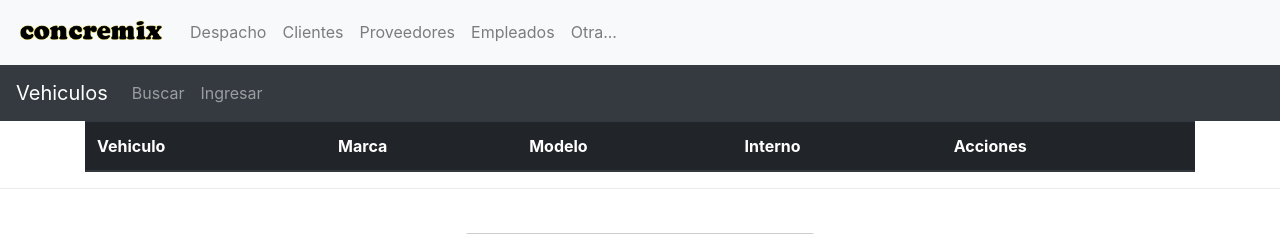
After one commit to ivandmz/sistemaEmpleadoConcremix, a Django app: template sistemaEmpleadosConcremix/templates/gestionEmpleados/planilla_vehiculos.html in a window 1280 px wide. The commit adds this page. Shown: the top 234 px of the page. Run offline with Django 4.2, Linux system fonts and the light colour scheme; the template is opened without the code that fills it, so the values that code supplies are empty; parts of the project's set-up code (start-up, migrations or seed data) failed here and were passed over; some libraries are stand-ins or nearby versions.

Commit message:
vehiculos y arreglos a empleados

```diff
--- a/sistemaEmpleadosConcremix/gestionEmpleados/forms.py
+++ b/sistemaEmpleadosConcremix/gestionEmpleados/forms.py
@@ -14,3 +14,9 @@ class FormuCrearEmpleado(forms.Form):
     vehiculo=forms.CharField(required=False)
     recinto=forms.CharField(required=False)
     activo=forms.BooleanField(required=False)
+
+class FormuCrearVehiculo(forms.Form):
+    nombre_vehiculo=forms.CharField(max_length=100)
+    marca=forms.CharField(max_length=100)
+    modelo=forms.IntegerField()
+    interno=forms.IntegerField()
--- a/sistemaEmpleadosConcremix/gestionEmpleados/urls.py
+++ b/sistemaEmpleadosConcremix/gestionEmpleados/urls.py
@@ -8,8 +8,15 @@ urlpatterns=[
     path('busqueda/',views.busqueda_empleados,name="Busqueda empleados"),
     path('busqueda/buscar_empleado/',views.buscar_empleado,name="Buscar empleado"),
     path('crear/',views.crear_empleado,name="Nuevo empleado"),
-    # path('crear/crear_empleado',views.crear_empleado,name="Ingresar empleado"),
     path('editar/<int:id>/',views.editar_empleado,name="Editar empleado"),
     path('alta_baja/<int:id>/',views.alta_baja,name="Alta_baja"),
+    path('vehiculos/',views.planilla_vehiculos, name="Vehiculos"),
+    path('vehiculos/busqueda/',views.busqueda_vehiculos,name="Busqueda vehiculos"),
+    path('vehiculos/crear/',views.crear_vehiculo,name="Nuevo vehiculo"),
+    path('vehiculos/editar/<int:id>/',views.editar_vehiculo,name="Editar vehiculo"),
+    path('destruir/<int:id>/',views.destruir,name="Destruir"),
+
+
+
 ]
 urlpatterns+=static(settings.MEDIA_URL,document_root=settings.MEDIA_ROOT)
--- a/sistemaEmpleadosConcremix/templates/gestionEmpleados/planilla_empleados.html
+++ b/sistemaEmpleadosConcremix/templates/gestionEmpleados/planilla_empleados.html
@@ -28,7 +28,7 @@
             <td style="color: red;">&bullet;</td>
             {% endif %}
 
-            <td><img width="100" src="{{empleado.foto.url}}" alt="foto perfil {{empleado.apellido_nombre}}"></td>
+            <td><img width="100" src="{% if empleado.foto %}{{empleado.foto.url}}{% endif %}" alt="foto perfil {{empleado.apellido_nombre}}"></td>
             <td>{{empleado.apellido_nombre}}</td>
             <td>{{empleado.fecha_nac|date:'Y-m-d'}}</td>
             <td>{{empleado.dni}}</td>
--- /dev/null
+++ b/sistemaEmpleadosConcremix/templates/gestionEmpleados/planilla_vehiculos.html
@@ -0,0 +1,28 @@
+{% extends 'gestionEmpleados/vehiculos.html' %}
+{% block content %}
+<table class="table table-dark">
+    <thead class="thead-dark">
+        <tr>
+            <th>Vehiculo</th>
+            <th>Marca</th>
+            <th>Modelo</th>
+            <th>Interno</th>
+            <th>Acciones</th>
+        </tr>
+    </thead>
+    <tbody>
+        {% for vehiculo in vehiculos %}
+        <tr>
+            <td>{{vehiculo.nombre_vehiculo}}</td>
+            <td>{{vehiculo.marca}}</td>
+            <td>{{vehiculo.modelo}}</td>
+            <td>{{vehiculo.interno}}</td>
+            <td>
+                <a class="btn btn-warning" href="vehiculos/editar/{{vehiculo.id}}">Editar vehiculo</a>
+                <a id="btnBorrar" class="btn btn-danger" href="destruir/{{vehiculo.id}}">Eliminar vehiculo</a>
+            </td>
+        </tr>
+        {% endfor %}
+    </tbody>
+</table>
+{% endblock %}
--- /dev/null
+++ b/sistemaEmpleadosConcremix/templates/gestionEmpleados/vehiculos.html
@@ -0,0 +1,21 @@
+{% extends 'base.html' %}
+{% block title %} Vehiculos {% endblock %}
+
+{% block localNavBar %}
+<nav class="navbar navbar-expand-lg navbar-dark bg-dark">
+    <a class="navbar-brand" href="{% url 'Vehiculos' %}">Vehiculos</a>
+    <button class="navbar-toggler" data-target="#my-nav" data-toggle="collapse" aria-controls="my-nav" aria-expanded="false" aria-label="Toggle navigation">
+        <span class="navbar-toggler-icon"></span>
+    </button>
+    <div id="my-nav" class="collapse navbar-collapse">
+        <ul class="navbar-nav mr-auto">
+            <li class="nav-item {% if 'busqueda' in request.path %}active{% endif %}">
+                <a class="nav-link" href="{% url 'Busqueda vehiculos' %}">Buscar</a>
+            </li>
+            <li class="nav-item {% if 'crear' in request.path %}active{% endif %}">
+                <a class="nav-link" href="{% url 'Nuevo vehiculo' %}">Ingresar</a>
+            </li>
+        </ul>
+    </div>
+</nav>
+{% endblock %}
```
Also changed, not shown: sistemaEmpleadosConcremix/gestionEmpleados/views.py (+41 -2 lines), sistemaEmpleadosConcremix/templates/gestionEmpleados/busqueda_vehiculos.html (added, +9 -0 lines), sistemaEmpleadosConcremix/templates/gestionEmpleados/crear_vehiculo.html (added, +15 -0 lines), sistemaEmpleadosConcremix/templates/gestionEmpleados/resultados_busqueda_empleado.html (+10 -7 lines), sistemaEmpleadosConcremix/templates/gestionEmpleados/resultados_busqueda_vehiculo.html (added, +44 -0 lines).
